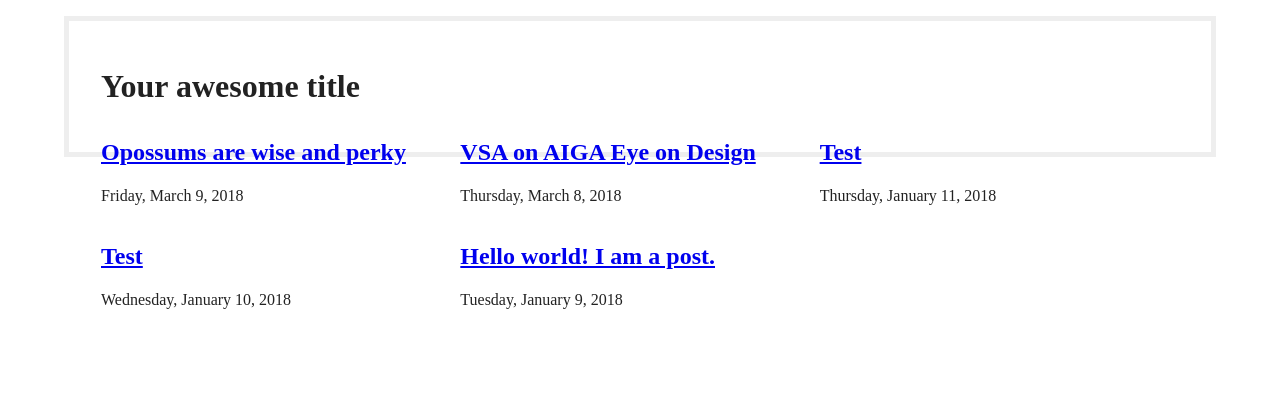
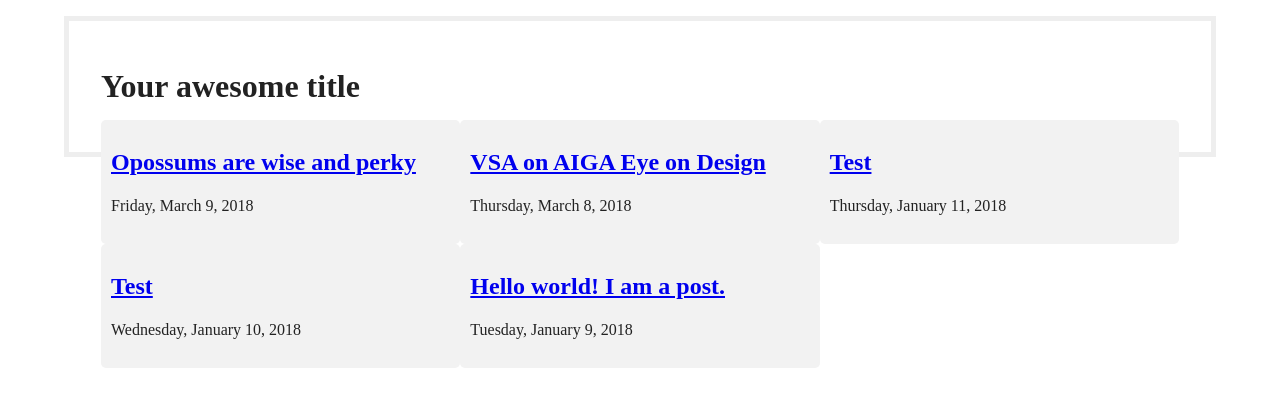
Before and after one commit to ashammeeh/alaa-blog, a Jekyll site: the page built from index.md, in a window 1280 px wide. Shown: the top 407 px of the page. Built offline with Jekyll 4.4.1, drawn with Linux system fonts in a browser that asks for light colours; some web fonts are replaced.

```diff
--- a/_layouts/front.html
+++ b/_layouts/front.html
@@ -16,7 +16,6 @@
 
 	<!-- pull in webfonts -->
 	<link href="https://fonts.googleapis.com/css?family=Homemade+Apple|Rakkas&amp;subset=arabic" rel="stylesheet">
-
 </head>
 <body>
 
@@ -29,7 +28,7 @@
         {{ body }}
 
 		{% for post in site.posts %}
-			<div style="float: left;width: 33.333333%;">
+			<div style="float: left;width: 33.333333%;background-color: #f2f2f2;padding: 10px;border-radius: 5px;">
 				<article>
 					<h2><a href="{{ site.baseurl }}/{{ post.url }}">{{ post.title }}</a></h2>
 					<p>{{ post.date | date: "%A, %B %-d, %Y" }}</p>
```
Also changed, not shown: 1 other file.
